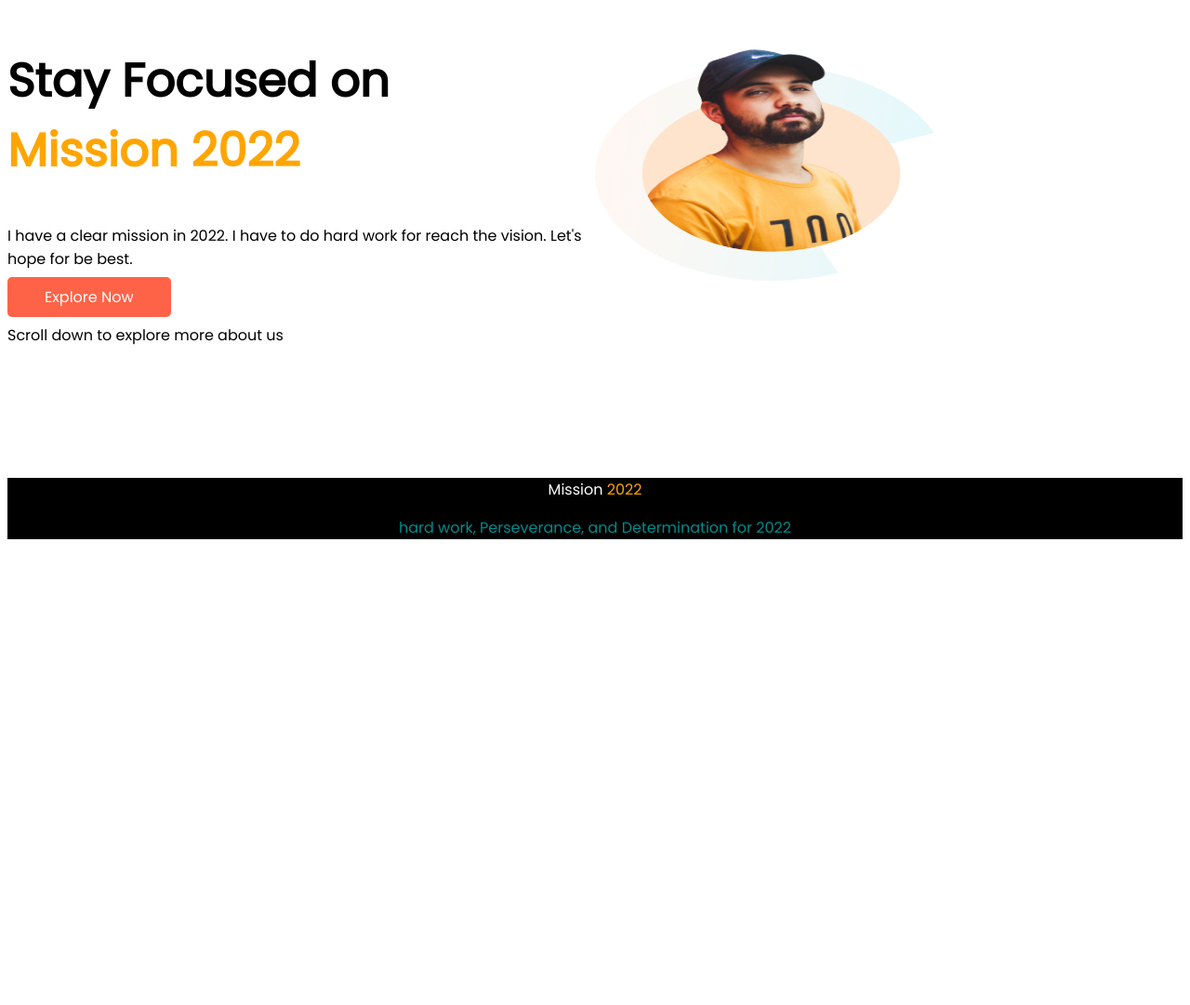
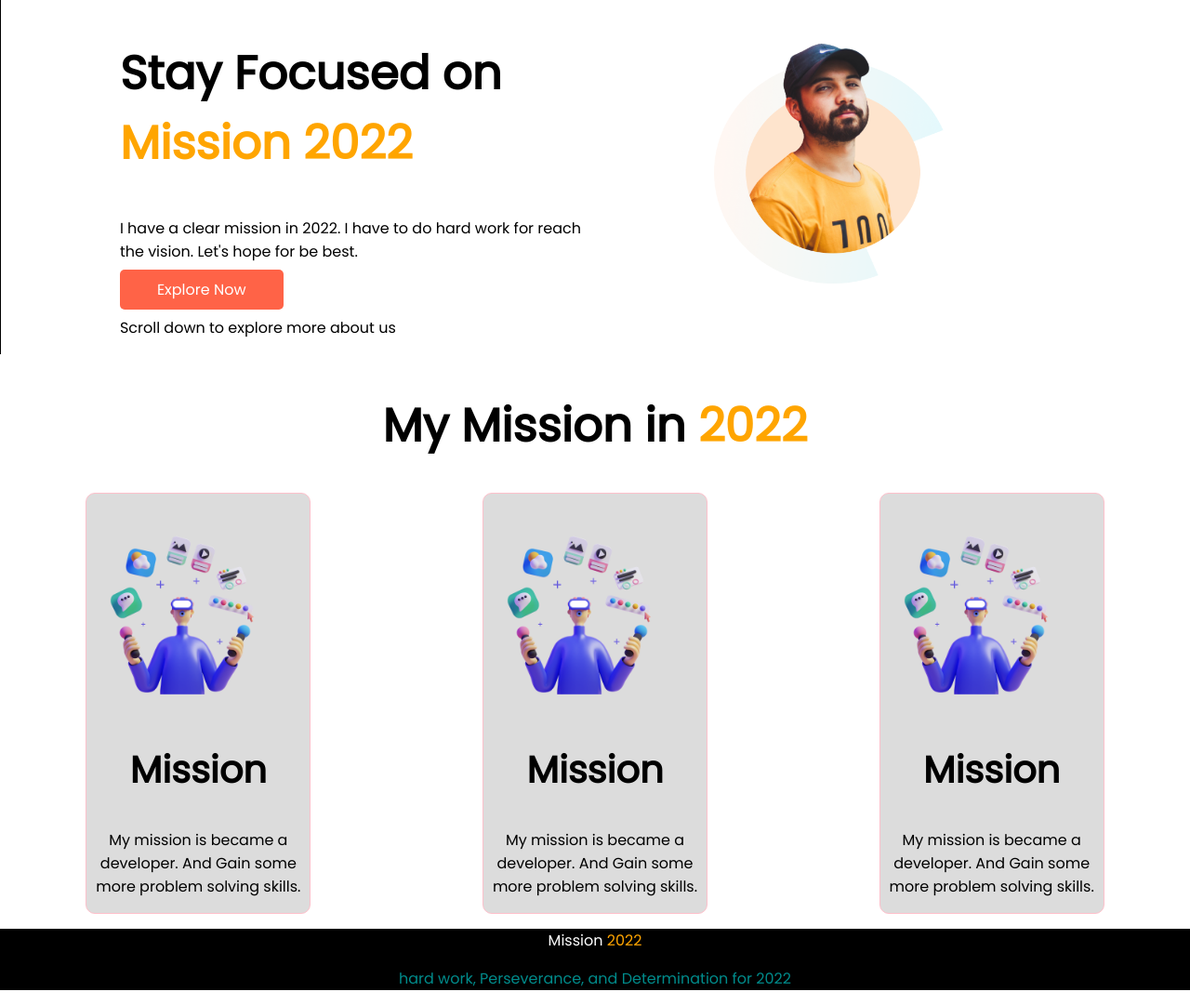
Before and after one commit to rajon111/misson-2022-main, a plain HTML site: page index.html in a window 1280 px wide. Shown: the whole page at 93% size. Before the commit the page ends 800 px from the top, so only its background shows below. Drawn offline with Linux system fonts and the light colour scheme.

Commit message:
2nd section added

```diff
--- a/index.html
+++ b/index.html
@@ -15,15 +15,48 @@
 <body>
     <section class="parent">
         <div class="half-width">
-            <h1>Stay Focused on <br> <span class="orange-color">Mission 2022</span></h1>
+            <h1>Stay Focused on <br><span class="orange-color">Mission 2022</span></h1>
             <p> I have a clear mission in 2022. I have to do hard work for reach the vision. Let's hope for be best.</p>
-            <a  class="anchor-tag" target="_blank" href="https://www.linkedin.com/in/golam-mostofa-rajon-8906781b1/">Explore Now</a>
+            <a class="anchor-tag" target="_blank"
+                href="https://www.linkedin.com/in/golam-mostofa-rajon-8906781b1/">Explore Now</a>
             <p>Scroll down to explore more about us</p>
         </div>
         <div class="half-width">
             <img src="./images/person/person-0.png" alt="">
         </div>
     </section>
+    <div class="second-section">
+        <h1>My Mission in <span class="orange-color">2022</span></h1>
+
+        <div class="mission-vission-goal">
+            <dev class="mission">
+                <div class="div-img">
+                    <img src="./images/illustrators/illustrator-1.png" alt="">
+                </div>
+                <h2>Mission</h2>
+                <p>My mission is became a developer. And Gain some more problem solving skills. </p>
+
+            </dev>
+            <dev class="mission">
+                <div class="div-img">
+                    <img src="./images/illustrators/illustrator-1.png" alt="">
+                </div>
+                <h2>Mission</h2>
+                <p>My mission is became a developer. And Gain some more problem solving skills. </p>
+
+            </dev>
+            <dev class="mission">
+                <div class="div-img">
+                    <img src="./images/illustrators/illustrator-1.png" alt="">
+                </div>
+                <h2>Mission</h2>
+                <p>My mission is became a developer. And Gain some more problem solving skills. </p>
+
+            </dev>
+
+
+        </div>
+    </div>
 
     <div class="foot">
         <footer class="last-part">
--- a/style.css
+++ b/style.css
@@ -1,5 +1,6 @@
 body{
     font-family: 'Poppins', sans-serif;
+    margin: 0;
 }
 h1{
     font-size: 50px;
@@ -9,7 +10,8 @@ h2{
 }
 .parent{
     display: flex;
-    font-family: ;
+    border-left: 1px solid black;
+
 }
 .orange-color{
     color: orange;
@@ -26,10 +28,11 @@ h2{
 }
 .half-width{
     width: 50%;
+    margin-left:10% ;
 }
 .half-width img{
-    width: 60%;
-    height: 60%;
+    width: 50%;
+    height: 80%;
 }
 .foot{
     background-color: black;
@@ -37,3 +40,23 @@ h2{
 .last-part{
     text-align: center;
 }
+header{
+    font-size: 20px;
+}
+.second-section{
+    text-align:center;
+    margin-top: 40px;
+}
+.mission{
+    width: 240px;
+    background-color:gainsboro ;
+    border: 1px solid pink;
+    border-radius: 10px;
+}
+.mission img{
+    width: 100%;
+}
+.mission-vission-goal{
+    display: flex;
+    justify-content:space-around;
+}
```
Lines whose indentation alone changed are shown as unchanged.
